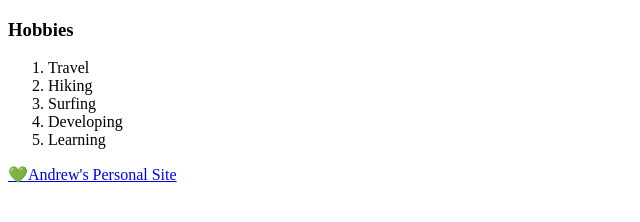
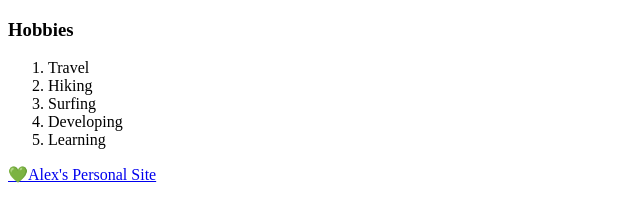
Before and after one commit to randomstudent11/First-Site, a plain HTML site: page Hobbies.html in a window 1280 px wide. Shown: the full height of the page, 0-640 px from the left. Drawn offline with Linux system fonts and the light colour scheme.

Commit message:
Update Hobbies.html

```diff
--- a/Hobbies.html
+++ b/Hobbies.html
@@ -14,6 +14,6 @@
       <li>Learning</li>
     </ol>
 
-    <a href="index.html">💚Andrew's Personal Site</a>
+    <a href="index.html">💚Alex's Personal Site</a>
   </body>
 </html>
```
